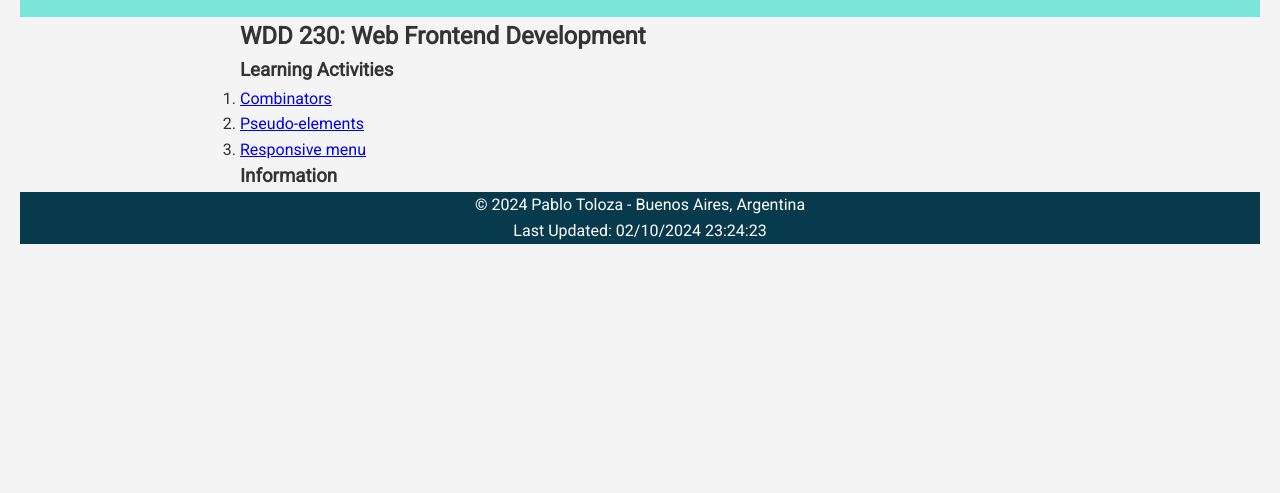
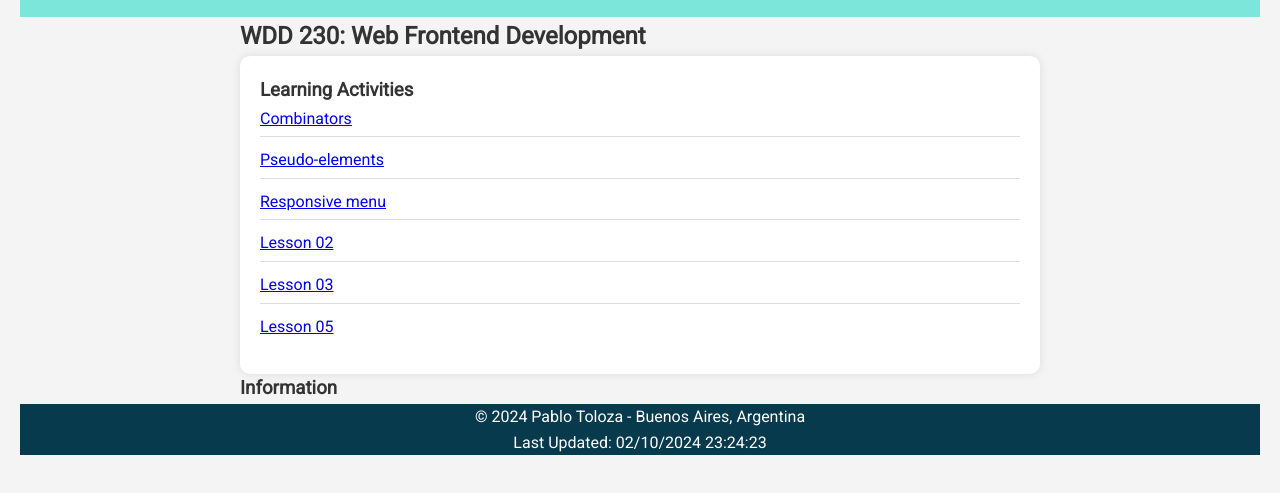
Before and after one commit to Pablotza/wdd230, a plain HTML site: page index.html in a window 1280 px wide. Shown: the part 267-760 px from the top of the page. Drawn offline with Linux system fonts and the light colour scheme.

Commit message:
changesssssssss

```diff
--- a/index.html
+++ b/index.html
@@ -26,12 +26,15 @@
     </nav>
     <main>
         <h2>WDD 230: Web Frontend Development</h2>
-        <section class="card">
+        <section class="card learning-activities">
             <h3>Learning Activities</h3>
             <ol>
                 <li><a href="./images/combinators.png">Combinators</a></li>
                 <li><a href="https://codepen.io/pablotza/pen/ExMbJWp">Pseudo-elements</a></li>
                 <li><a href="https://codepen.io/pablotza/pen/rNRYPoa">Responsive menu</a></li>
+                <li><a href="./lesson02/design-principles.html">Lesson 02</a></li>
+                <li><a href="./lesson03/chamber-site-plan.html">Lesson 03</a></li>
+                <li><a href="./lesson05/bom.html">Lesson 05</a></li>
             </ol>
         </section>
         <section class="card">
--- /dev/null
+++ b/lesson05/styles/base.css
@@ -0,0 +1,69 @@
+* {
+	margin: 0;
+	padding: 0;
+}
+
+body {
+	height: 100vh;
+	display: flex;
+	flex-direction: column;
+	align-items: center;
+	justify-content: center;
+	font-family: Acme, Arial, sans-serif;
+}
+
+h1 {
+	font-size: 1.5rem;
+}
+
+main {
+	margin: 1rem auto;
+	border: 1px solid rgba(0, 0, 0, 0.1);
+	padding: 1rem;
+	background-color: #ddd;
+	display: flex;
+	flex-direction: column;
+}
+
+input,
+button {
+	padding: 0.5rem;
+}
+
+button {
+	margin: 0.5rem;
+}
+
+.delete {
+	width: fit-content;
+}
+
+.input {
+	display: flex;
+	gap: 1rem;
+}
+
+.list {
+	padding: 0.5rem;
+}
+
+ul {
+	margin: 1rem;
+	list-style: none;
+}
+
+li {
+	display: flex;
+	align-items: center;
+	justify-content: space-between;
+}
+
+@media only screen and (min-width: 32.5em) {
+	h1 {
+		font-size: 2rem;
+	}
+
+	main {
+		width: 320px;
+	}
+}
--- a/styles/base.css
+++ b/styles/base.css
@@ -18,7 +18,6 @@ header {
     text-align: center;
     background-color: #083a4d;
     color: #ffff;
-
 }
 
 header img {
@@ -67,12 +66,12 @@ footer {
     display: flex;
     flex-direction: column;
 }
+
 .navigation ul {
     display: flex;
     flex-direction: column;
     align-items: center;
 }
-
 
 .main-section {
     display: flex;
@@ -85,3 +84,25 @@ footer {
         flex-direction: row;
     }
 }
+
+.learning-activities {
+    background-color: #fff;
+    padding: 20px;
+    border-radius: 10px;
+    box-shadow: 0 0 10px rgba(0, 0, 0, 0.1);
+}
+
+.learning-activities ol {
+    list-style: none;
+    padding-left: 0;
+}
+
+.learning-activities ol li {
+    margin-bottom: 10px;
+    border-bottom: 1px solid #ddd;
+    padding-bottom: 5px;
+}
+
+.learning-activities ol li:last-child {
+    border-bottom: none;
+}
```
Also changed, not shown: lesson05/bom.html (added, +19 -0 lines), lesson05/scripts/script.js (added, +28 -0 lines).
